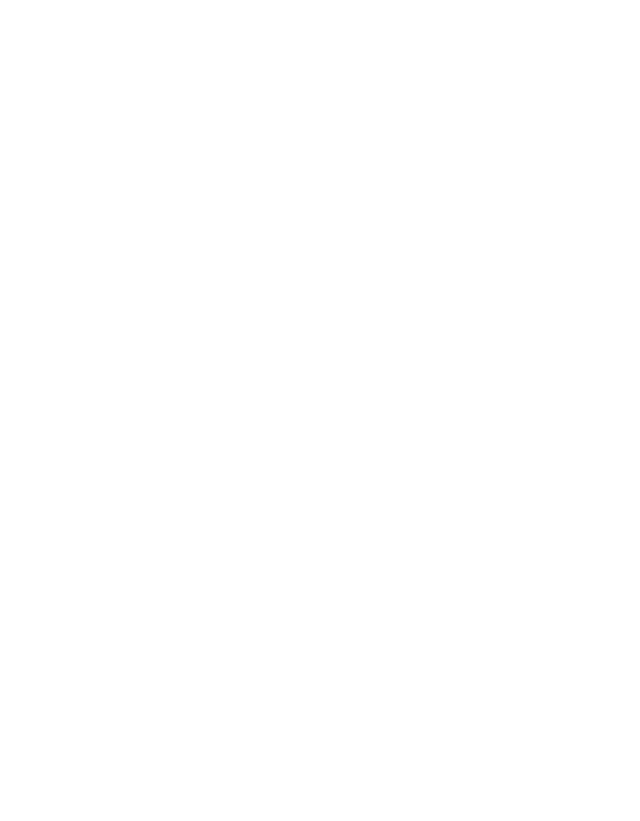
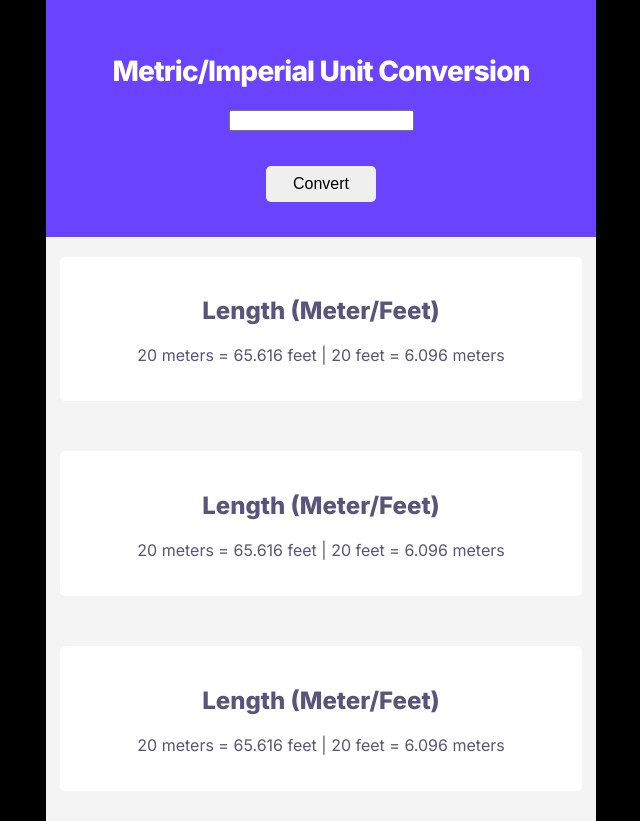
Before and after one commit to BiljanaKotev/metric-imperial-unit-conversion, a plain HTML site: page index.html in a window 1280 px wide. Shown: the whole page, without its empty margins (319-959 px from the left). Before the commit the page ends 800 px from the top, so only its background shows below. Drawn offline with Linux system fonts and the light colour scheme.

Commit message:
adding css styling to top and bottom of page

```diff
--- a/index.html
+++ b/index.html
@@ -5,9 +5,36 @@
     <meta http-equiv="X-UA-Compatible" content="IE=edge" />
     <meta name="viewport" content="width=device-width, initial-scale=1.0" />
     <link rel="stylesheet" href="src/styles.css" />
+    <link
+      href="https://fonts.googleapis.com/css2?family=Inter:wght@400;500;600;800&display=swap"
+      rel="stylesheet"
+    />
     <title>Unit Conversion</title>
   </head>
   <body>
+    <div class="top-container">
+      <h1>Metric/Imperial Unit Conversion</h1>
+
+      <input id="unit" type="text" />
+      <div>
+        <button id="convert-btn">Convert</button>
+      </div>
+    </div>
+    <div class="bottom-container">
+      <div class="content-container">
+        <h2>Length (Meter/Feet)</h2>
+        <p>20 meters = 65.616 feet | 20 feet = 6.096 meters</p>
+      </div>
+      <div class="content-container">
+        <h2>Length (Meter/Feet)</h2>
+        <p>20 meters = 65.616 feet | 20 feet = 6.096 meters</p>
+      </div>
+      <div class="content-container">
+        <h2>Length (Meter/Feet)</h2>
+        <p>20 meters = 65.616 feet | 20 feet = 6.096 meters</p>
+      </div>
+    </div>
+
     <script src="src/index.js"></script>
   </body>
 </html>
--- a/src/index.js
+++ b/src/index.js
@@ -0,0 +1,10 @@
+//  1 meter/3.281 feet
+//  1 liters / 0.264 gallons
+//  1 kilograms / 2.204 pounds
+
+let unit = document.querySelector("#unit");
+let convertBtn = document.querySelector("#convert-btn");
+
+convertBtn.addEventListener("click", function () {
+  alert("hi");
+});
--- a/src/styles.css
+++ b/src/styles.css
@@ -0,0 +1,72 @@
+body {
+  font-family: "Inter", sans-serif;
+  background-color: #000000;
+  text-align: center;
+  margin: 0 auto;
+}
+
+header {
+}
+
+.top-container {
+  margin-top: 0px;
+  padding-top: 33px;
+  background-color: #6943ff;
+  color: #ffffff;
+  max-width: 550px;
+  margin: 0 auto;
+}
+
+h1 {
+  font-size: 28px;
+  font-weight: 800;
+  line-height: 38px;
+  letter-spacing: -0.03em;
+  text-align: center;
+}
+
+header #unit {
+  font-size: 58px;
+  font-weight: 800;
+  border-radius: 5px;
+  border: 2px solid #b295ff;
+  padding: 5px 15px;
+  margin-top: 25px;
+  display: inline-block;
+  width: 117px;
+  height: 83px;
+  text-align: center;
+  color: #ffffff;
+  background-color: #6943ff;
+}
+
+button {
+  margin-bottom: 35px;
+  margin-top: 35px;
+  padding: 9px 27px;
+  font-size: 16px;
+  font-weight: 500;
+  border-radius: 5px;
+  border: none;
+  cursor: pointer;
+}
+
+.bottom-container {
+  background-color: #f4f4f4;
+  max-width: 550px;
+  margin: 0 auto;
+}
+
+.content-container {
+  background-color: #ffffff;
+  color: #5a537b;
+  width: 95%;
+  margin: 20px auto;
+  border-radius: 5px;
+  padding-top: 20px;
+  padding-bottom: 20px;
+  margin-bottom: 30px;
+  display: inline-block;
+
+  top: 20px;
+}
```
